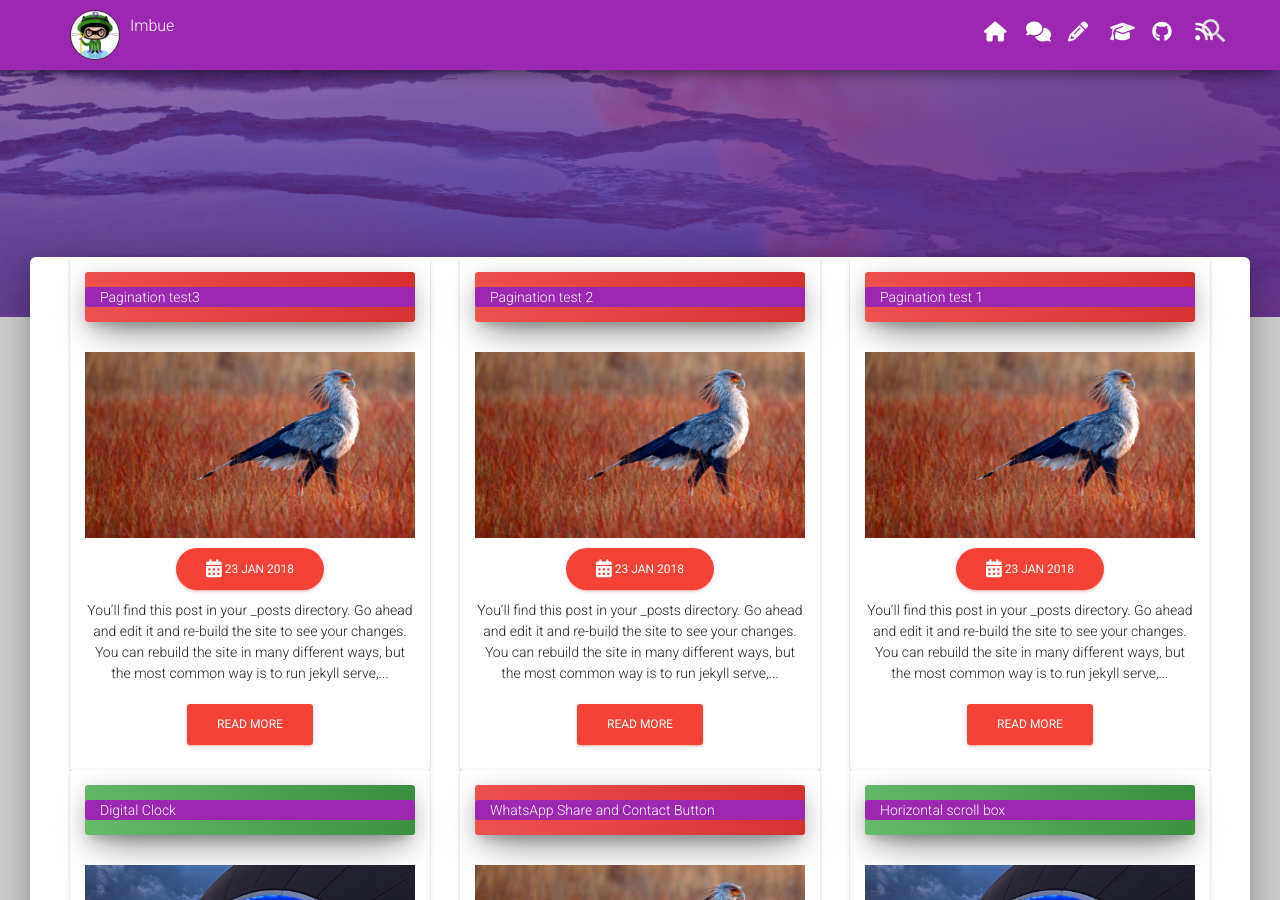
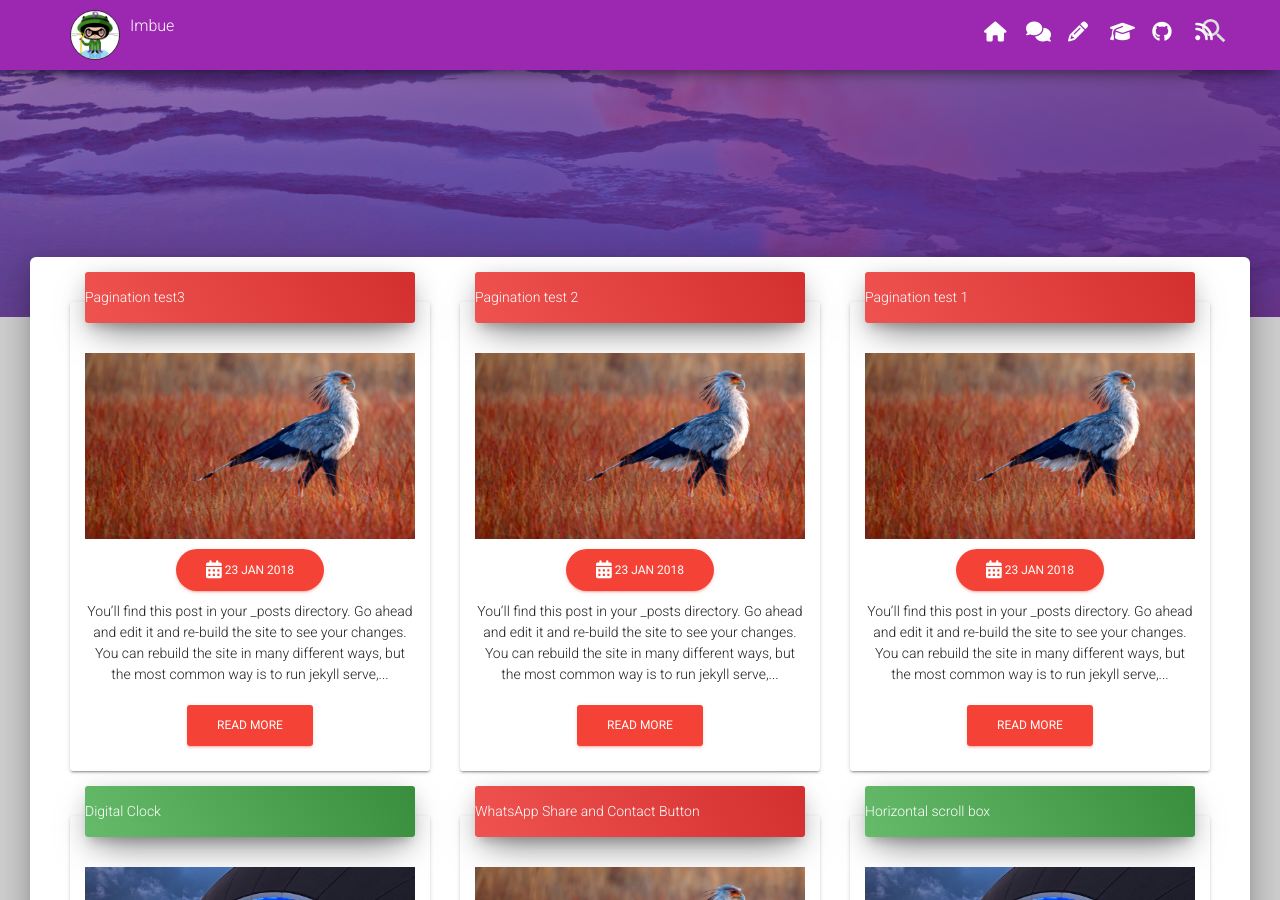
Before and after one commit to tip4programs/imbue, a Jekyll site: the page built from index.html, in a window 1280 px wide and 900 px high, scrolled down 493 px. Built offline with Jekyll 4.4.1, drawn with Linux system fonts in a browser that asks for light colours; nearby versions of some CDN libraries; the list of posts is cut into pages by our own code.

Commit message:
Update index.html

```diff
--- a/index.html
+++ b/index.html
@@ -7,14 +7,14 @@ title: Welcome to Our Blog
 <div class="row">
 {% for post in paginator.posts %}
    <div class="col-sm-4">
-   <div class="card">
+   <div class="card card-nav-tabs">
       <div class="header header-{{ post.card_color }}">
         <div class="nav-tabs-wrapper">
-      <ul class="nav nav-tabs" data-tabs="tabs">
-       <li class="nav-item">
+      <!-- <ul class="nav nav-tabs" data-tabs="tabs">
+       <li class="nav-item"> -->
        {{ post.title }}
-           </li>
-       </ul>
+          <!-- </li>
+       </ul> -->
               </div>
               </div>
      <div class="content">
```
